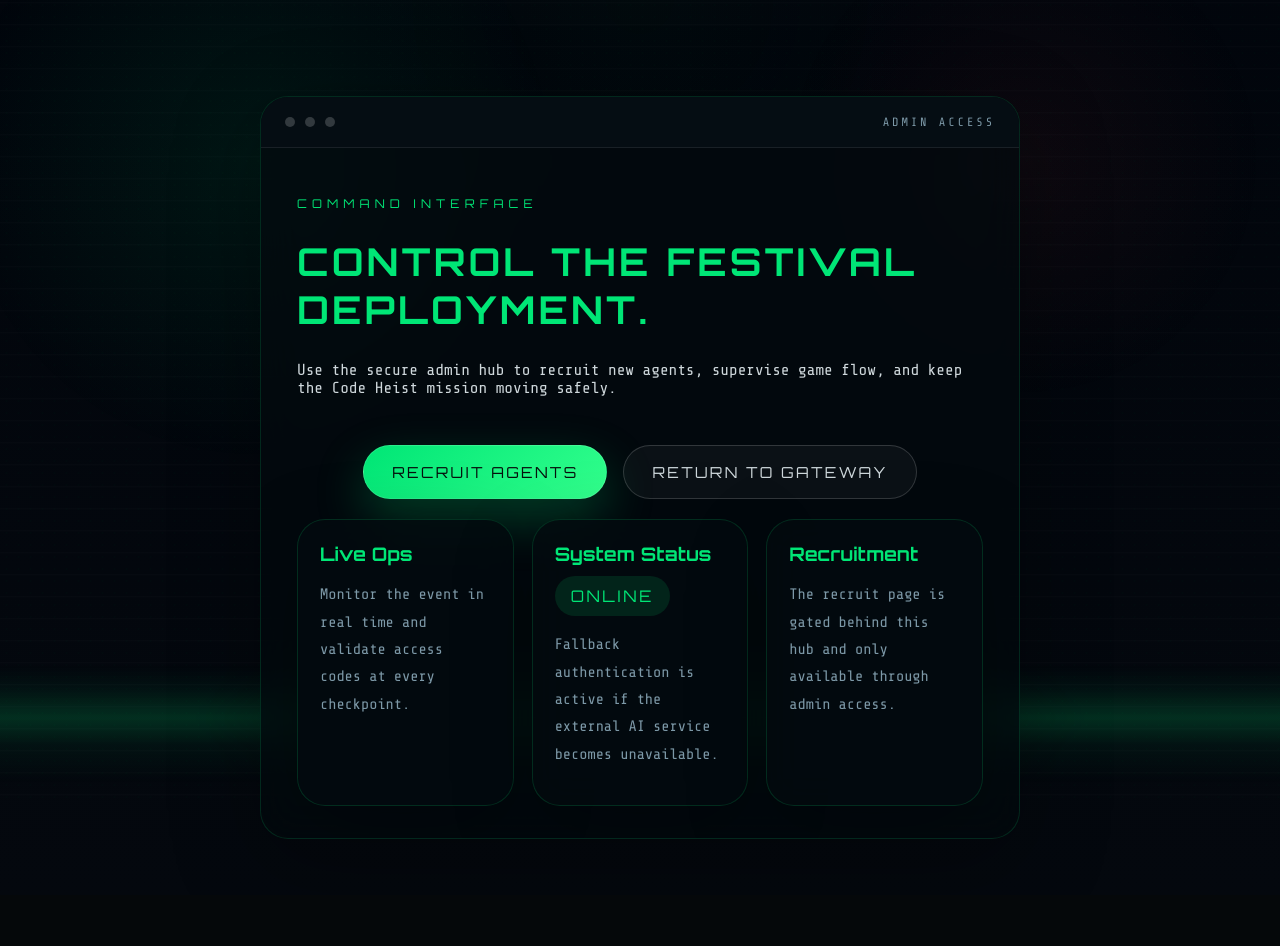
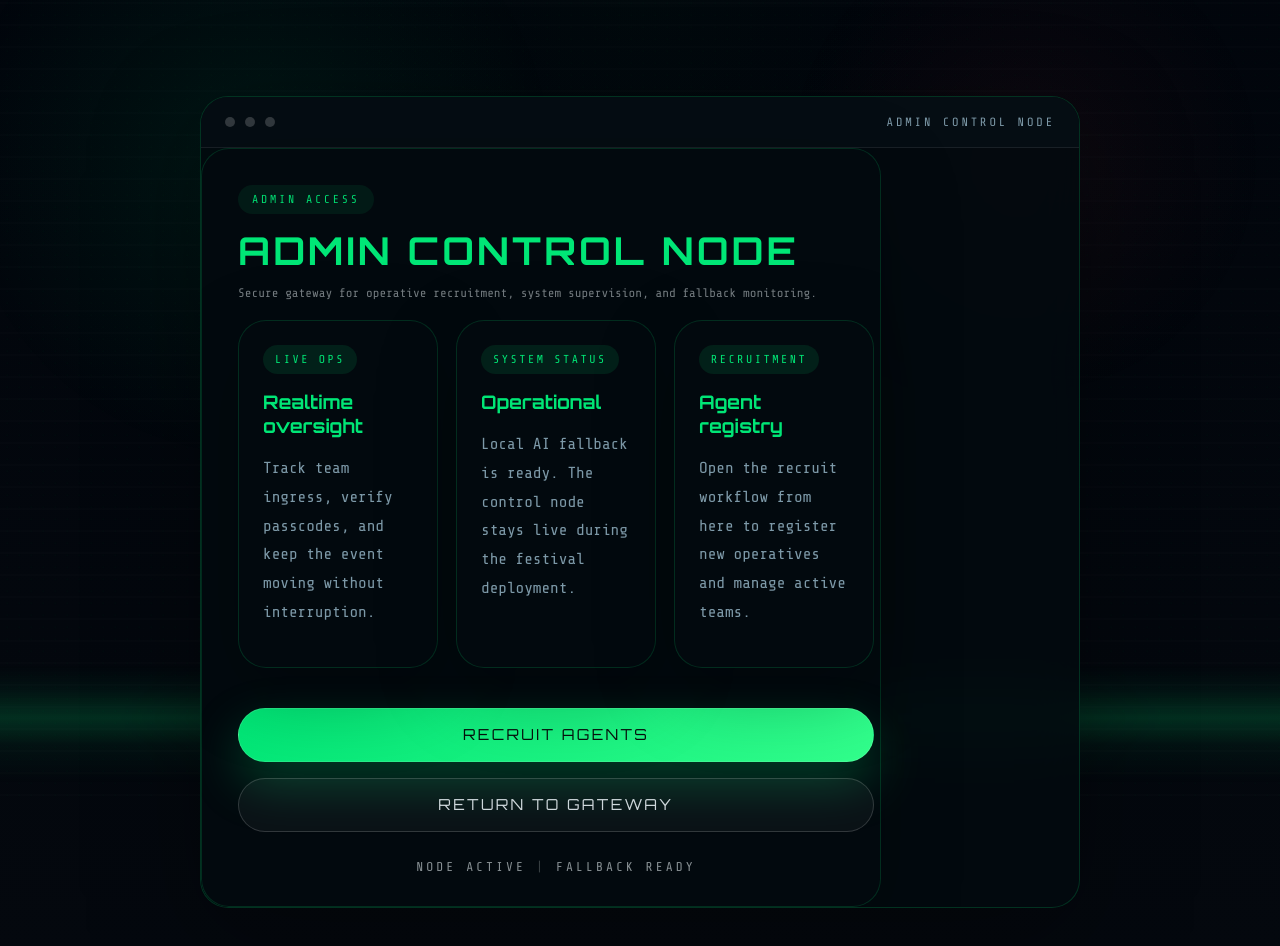
Before and after one commit to Prajwal-N324/Code-Heist, a Next.js app: page /admin in a window 1280 px wide. Shown: the top 946 px of the page. Before the commit the page ends 895 px from the top, so only its background shows below. Built offline with nearby package versions, Linux system fonts and the light colour scheme.

Commit message:
admin page restyled

```diff
--- a/pages/admin/index.js
+++ b/pages/admin/index.js
@@ -12,56 +12,61 @@ export default function AdminHub() {
   return (
     <>
       <Head>
-        <title>ADMIN HUB | CODE HEIST</title>
-        <meta name="description" content="Admin control center for Code Heist operations." />
+        <title>ADMIN CONTROL | CODE HEIST</title>
+        <meta name="description" content="Secure admin control node for Code Heist operations." />
       </Head>
 
-      <section className="admin-page">
-        <div className="admin-browser">
+      <main className="login-shell admin-shell">
+        <div className="auth-browser admin-browser">
           <div className="auth-window-top">
             <span className="window-dot" />
             <span className="window-dot" />
             <span className="window-dot" />
-            <span className="window-title">ADMIN ACCESS</span>
+            <span className="window-title">ADMIN CONTROL NODE</span>
           </div>
 
-          <div className="admin-card">
+          <div className="auth-card">
             <div className="admin-card-head">
-              <p className="eyebrow">COMMAND INTERFACE</p>
-              <h2>Control the festival deployment.</h2>
-              <p>
-                Use the secure admin hub to recruit new agents, supervise game flow, and keep the Code Heist mission
-                moving safely.
-              </p>
+              <span className="admin-badge">ADMIN ACCESS</span>
+              <h2>ADMIN CONTROL NODE</h2>
+              <p className="field-meta">Secure gateway for operative recruitment, system supervision, and fallback monitoring.</p>
             </div>
 
-            <div className="admin-actions admin-actions-vertical">
-              <Link href="/admin/register" className="primary-btn">
+            <div className="admin-panel-grid">
+              <article className="glass-panel">
+                <span className="panel-label">LIVE OPS</span>
+                <h3>Realtime oversight</h3>
+                <p>Track team ingress, verify passcodes, and keep the event moving without interruption.</p>
+              </article>
+              <article className="glass-panel">
+                <span className="panel-label">SYSTEM STATUS</span>
+                <h3>Operational</h3>
+                <p>Local AI fallback is ready. The control node stays live during the festival deployment.</p>
+              </article>
+              <article className="glass-panel">
+                <span className="panel-label">RECRUITMENT</span>
+                <h3>Agent registry</h3>
+                <p>Open the recruit workflow from here to register new operatives and manage active teams.</p>
+              </article>
+            </div>
+
+            <div className="admin-actions-grid">
+              <Link href="/admin/register" className="primary-btn full-width">
                 RECRUIT AGENTS
               </Link>
-              <Link href="/" className="ghost-btn">
+              <Link href="/" className="ghost-btn full-width">
                 RETURN TO GATEWAY
               </Link>
             </div>
 
-            <div className="admin-summary-grid">
-              <article className="glass-panel">
-                <h3>Live Ops</h3>
-                <p>Monitor the event in real time and validate access codes at every checkpoint.</p>
-              </article>
-              <article className="glass-panel">
-                <h3>System Status</h3>
-                <div className="status-pill status-online">ONLINE</div>
-                <p>Fallback authentication is active if the external AI service becomes unavailable.</p>
-              </article>
-              <article className="glass-panel">
-                <h3>Recruitment</h3>
-                <p>The recruit page is gated behind this hub and only available through admin access.</p>
-              </article>
+            <div className="admin-status-footer">
+              <span>NODE ACTIVE</span>
+              <span className="status-separator">|</span>
+              <span>FALLBACK READY</span>
             </div>
           </div>
         </div>
-      </section>
+      </main>
     </>
   )
 }
--- a/styles/globals.css
+++ b/styles/globals.css
@@ -623,13 +623,31 @@ body {
 
 .auth-browser,
 .admin-browser {
-  width: min(760px, 100%);
-  background: rgba(3, 10, 15, 0.72);
-  border: 1px solid rgba(0, 230, 118, 0.14);
+  width: min(880px, 100%);
+  background: rgba(3, 10, 15, 0.82);
+  border: 1px solid rgba(0, 230, 118, 0.18);
   border-radius: 28px;
-  backdrop-filter: blur(20px);
-  box-shadow: 0 24px 90px rgba(0, 0, 0, 0.32);
+  backdrop-filter: blur(24px);
+  box-shadow: 0 32px 110px rgba(0, 0, 0, 0.34);
   overflow: hidden;
+}
+
+.admin-shell {
+  min-height: 100vh;
+  display: grid;
+  place-items: center;
+  padding: 96px 24px 56px;
+}
+
+.admin-actions-grid {
+  display: grid;
+  gap: 16px;
+  margin-top: 20px;
+}
+
+.full-width {
+  width: 100%;
+  justify-content: center;
 }
 
 .auth-window-top {
@@ -672,6 +690,36 @@ body {
   letter-spacing: 0.08em;
   text-transform: uppercase;
   color: var(--accent);
+}
+
+.admin-badge {
+  display: inline-flex;
+  align-items: center;
+  justify-content: center;
+  padding: 8px 14px;
+  border-radius: 999px;
+  font-family: var(--mono);
+  font-size: 0.72rem;
+  letter-spacing: 0.24em;
+  text-transform: uppercase;
+  color: rgba(0, 230, 118, 0.95);
+  background: rgba(0, 230, 118, 0.08);
+  width: fit-content;
+}
+
+.admin-status-footer {
+  display: flex;
+  justify-content: center;
+  gap: 10px;
+  color: rgba(207, 216, 220, 0.65);
+  font-family: var(--mono);
+  font-size: 0.8rem;
+  letter-spacing: 0.24em;
+  margin-top: 8px;
+}
+
+.status-separator {
+  opacity: 0.4;
 }
 
 .field-block {
@@ -723,17 +771,29 @@ body {
   margin-top: 12px;
 }
 
-.admin-summary-grid {
+.admin-panel-grid {
   display: grid;
   gap: 18px;
-  grid-template-columns: repeat(3, minmax(180px, 1fr));
-}
-
-.admin-summary-grid .glass-panel {
-  padding: 22px;
-}
-
-.admin-summary-grid h3 {
+  grid-template-columns: repeat(3, minmax(200px, 1fr));
+}
+
+.admin-panel-grid .glass-panel {
+  padding: 24px;
+}
+
+.admin-panel-grid .panel-label {
+  display: inline-flex;
+  padding: 8px 12px;
+  border-radius: 999px;
+  background: rgba(0, 230, 118, 0.1);
+  color: var(--green);
+  font-size: 0.72rem;
+  letter-spacing: 0.22em;
+  text-transform: uppercase;
+  margin-bottom: 16px;
+}
+
+.admin-panel-grid h3 {
   margin: 0 0 10px;
   font-family: var(--head);
   color: var(--accent);
```
